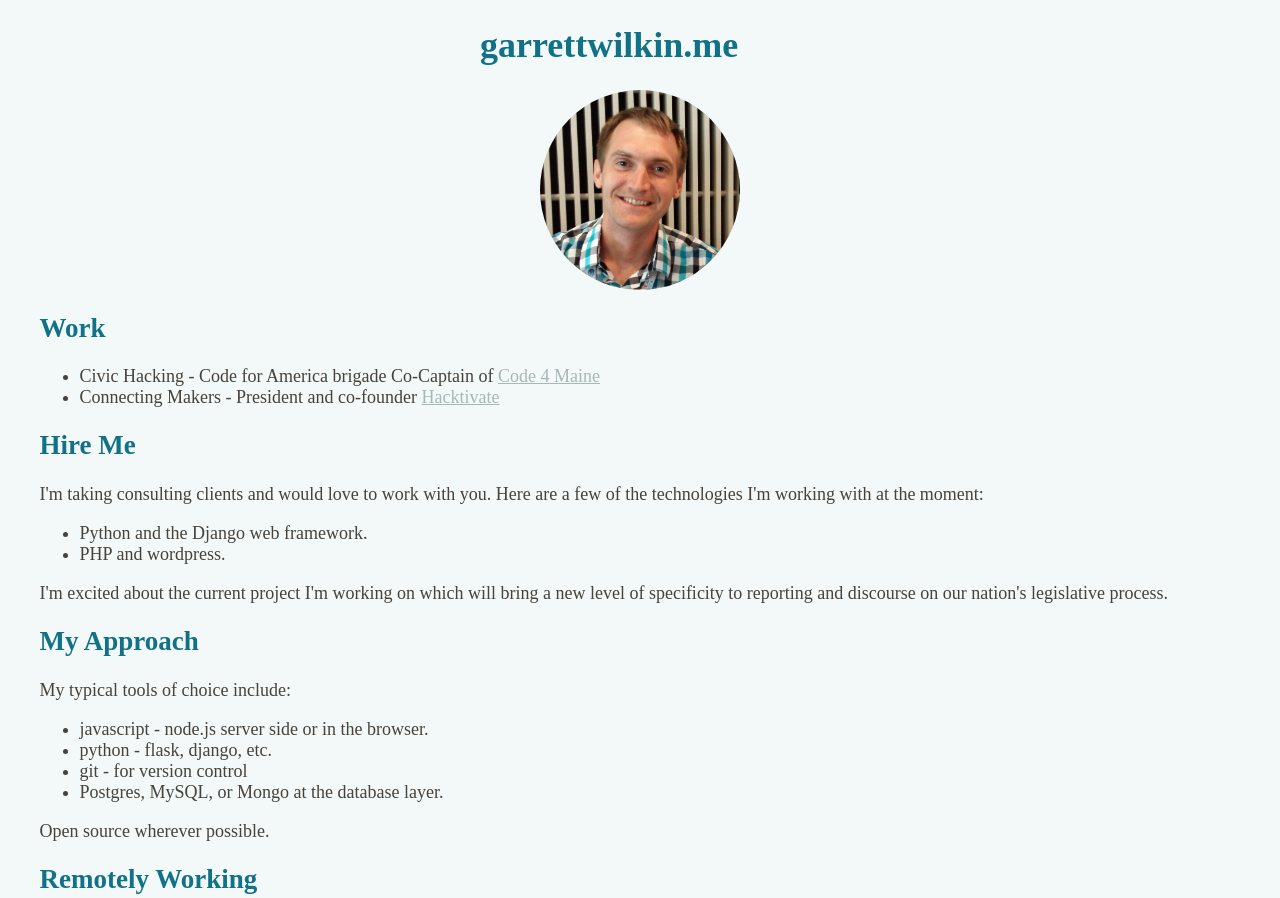
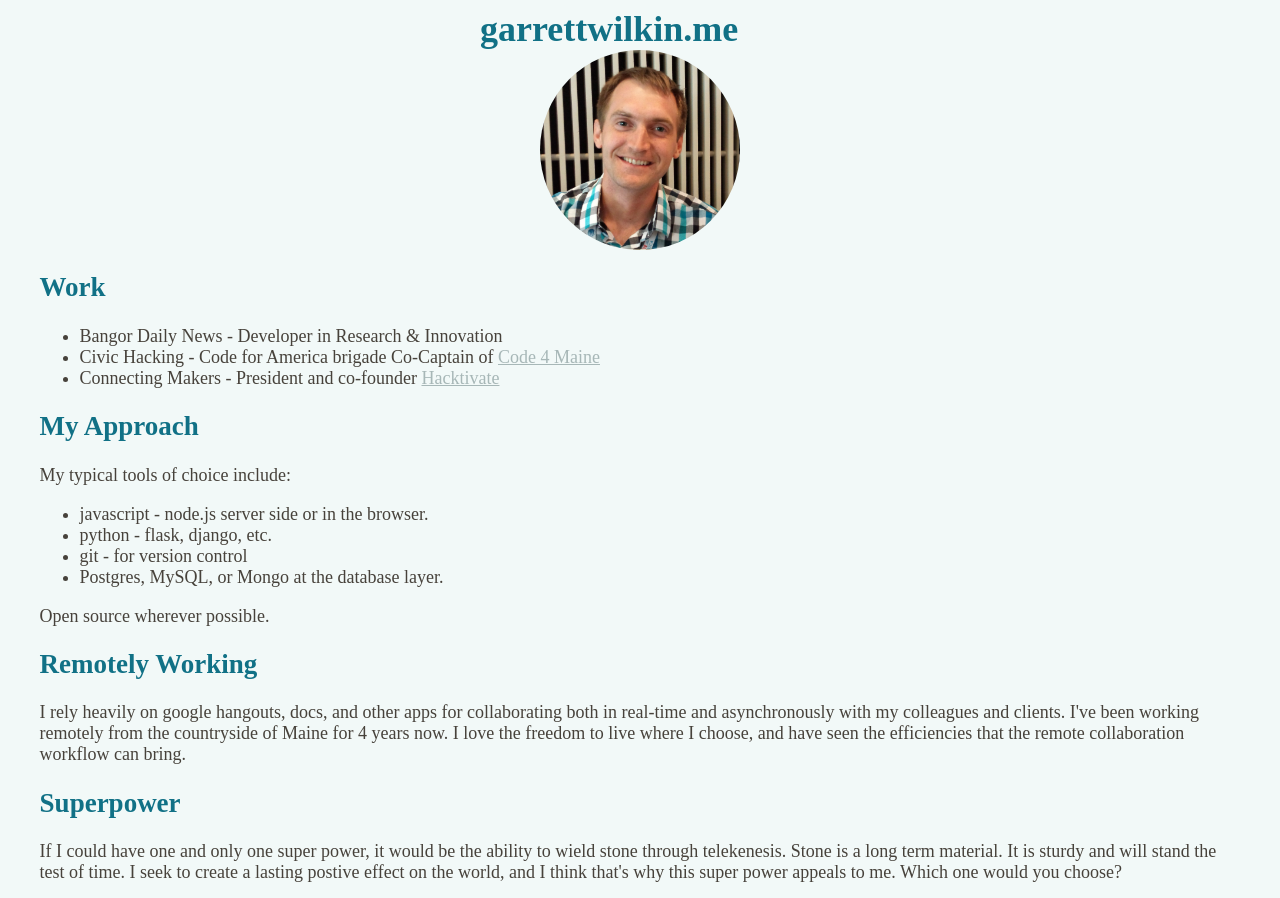
Before and after one commit to garrettwilkin/garrettwilkin_me, a plain HTML site: page www/index.html in a window 1280 px wide. Shown: the top 898 px of the page. Drawn offline with Linux system fonts and the light colour scheme.

Commit message:
removing 'Hire Me' section. Adding BDN to work. Making masthead a class and using it on the h1, even though the alignment is still off.

```diff
--- a/www/css/style.css
+++ b/www/css/style.css
@@ -4,7 +4,7 @@
   margin: 0 auto;
 }
 
-#masthead
+.masthead
 {
   margin: 0 auto;
   max-width: 320px;
--- a/www/index.html
+++ b/www/index.html
@@ -9,24 +9,16 @@
   <body>
   <div id="container">
 
-    <div id="masthead">
-      <h1>garrettwilkin.me</h1>
-      <div id="avatar" class="circle-200"></div>
-    </div>
+    <h1 class="masthead" >garrettwilkin.me</h1>
+    <div id="avatar" class="circle-200"></div>
 
     <h2>Work</h2>
    <ul>
+     <li>Bangor Daily News - Developer in Research &amp; Innovation</li>
      <li>Civic Hacking - Code for America brigade Co-Captain of <a href="http://code4maine.org/">Code 4 Maine</a></li>
      <li>Connecting Makers - President and co-founder <a href="http://hacktivate.org/">Hacktivate</a></li>
    </ul>
 
-    <h2>Hire Me</h2>
-    <p>I'm taking consulting clients and would love to work with you. Here are a few of the technologies I'm working with at the moment:</p>
-    <ul>
-      <li>Python and the Django web framework.</li>
-      <li>PHP and wordpress.</li>
-    </ul>
-    <p>I'm excited about the current project I'm working on which will bring a new level of specificity to reporting and discourse on our nation's legislative process.</p>
     <h2>My Approach</h2>
     <p>My typical tools of choice include:</p>
       <ul>
```
